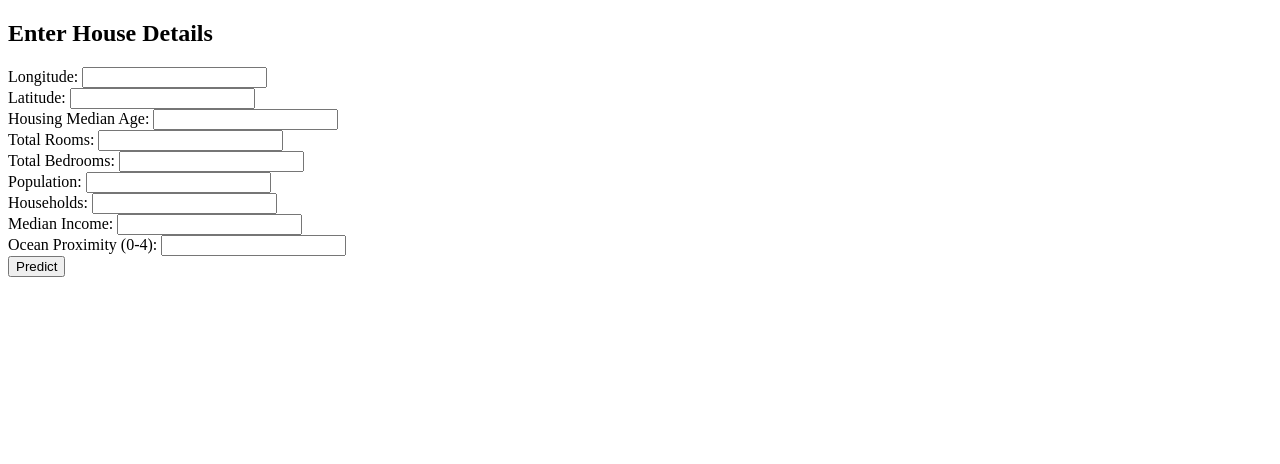
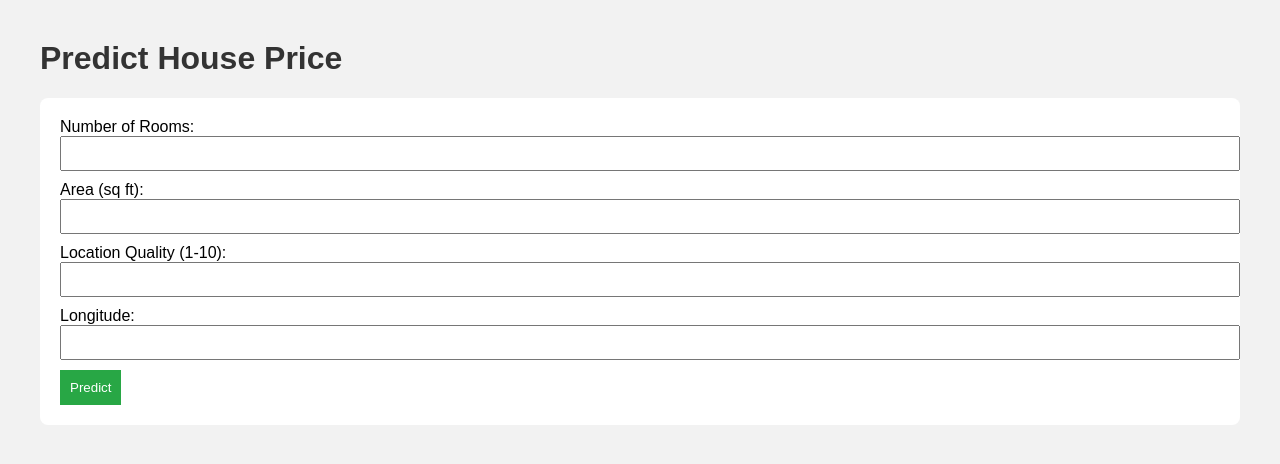
Before and after one commit to ameenuddinbaig029/house-price-predictor, a Flask app: page / in a window 1280 px wide. Shown: the top 464 px of the page. Run offline with Flask 3, Linux system fonts and the light colour scheme; parts of the project's set-up code (start-up, migrations or seed data) failed here and were passed over.

Commit message:
updated css

```diff
--- a/static/style.css
+++ b/static/style.css
@@ -0,0 +1,29 @@
+body {
+    font-family: Arial, sans-serif;
+    margin: 40px;
+    background-color: #f2f2f2;
+}
+
+h1 {
+    color: #333;
+}
+
+form {
+    background: white;
+    padding: 20px;
+    border-radius: 8px;
+}
+
+input[type="text"] {
+    margin-bottom: 10px;
+    padding: 8px;
+    width: 100%;
+}
+
+input[type="submit"] {
+    padding: 10px;
+    background-color: #28a745;
+    border: none;
+    color: white;
+    cursor: pointer;
+}
--- a/templates/index.html
+++ b/templates/index.html
@@ -1,21 +1,30 @@
 <!DOCTYPE html>
-<html>
+<html lang="en">
 <head>
-    <title>House Price Prediction</title>
+    <meta charset="UTF-8">
+    <title>House Price Predictor</title>
+    <link rel="stylesheet" href="{{ url_for('static', filename='style.css') }}">
 </head>
 <body>
-    <h2>Enter House Details</h2>
+    <h1>Predict House Price</h1>
     <form action="/predict" method="post">
-        Longitude: <input type="text" name="longitude"><br>
-        Latitude: <input type="text" name="latitude"><br>
-        Housing Median Age: <input type="text" name="housing_median_age"><br>
-        Total Rooms: <input type="text" name="total_rooms"><br>
-        Total Bedrooms: <input type="text" name="total_bedrooms"><br>
-        Population: <input type="text" name="population"><br>
-        Households: <input type="text" name="households"><br>
-        Median Income: <input type="text" name="median_income"><br>
-        Ocean Proximity (0-4): <input type="text" name="ocean_proximity"><br>
+        <label>Number of Rooms:</label>
+        <input type="text" name="rooms"><br>
+
+        <label>Area (sq ft):</label>
+        <input type="text" name="area"><br>
+
+        <label>Location Quality (1-10):</label>
+        <input type="text" name="location_quality"><br>
+        <label>Longitude:</label>
+        <input type="text" name="longitude"><br>
+
+
         <input type="submit" value="Predict">
     </form>
+
+    {% if prediction %}
+        <h2>Predicted Price: ${{ prediction }}</h2>
+    {% endif %}
 </body>
 </html>
```
